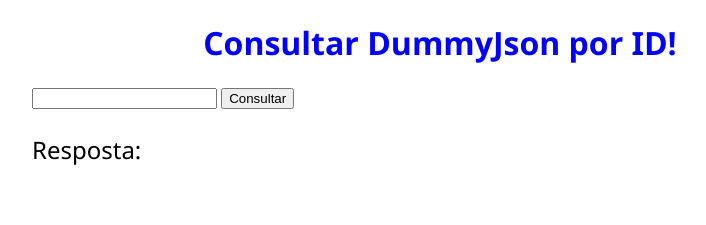
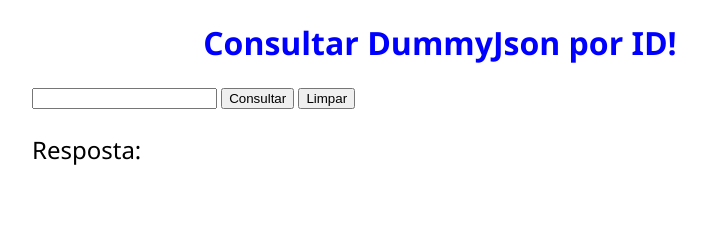
Before and after one commit to GustavoBraun/sdm-202302, a plain HTML site: page Atividade 3 - HTML/DummyJSON.html in a window 1280 px wide. Shown: the whole page, without its empty margins (200-906 px from the left). Drawn offline with Linux system fonts and the light colour scheme.

Commit message:
adição do botão de limpar.

```diff
--- a/Atividade 3 - HTML/DummyJSON.html
+++ b/Atividade 3 - HTML/DummyJSON.html
@@ -56,6 +56,7 @@
         <h1>Consultar DummyJson por ID!</h1>
         <input type="number" id="numero">
         <button onclick="consultar(numero.value)">Consultar</button>
+        <button onclick="limpar(resp)">Limpar</button>
         <div class="resposta">
             <span>
                 <p>Resposta:</p>
@@ -66,6 +67,10 @@
         </div>
     </div>
     <script>
+
+        function limpar(div) {
+            div.innerHTML = '';
+        }
 
         function imprimir(objeto) {
             let mensagem;
```
